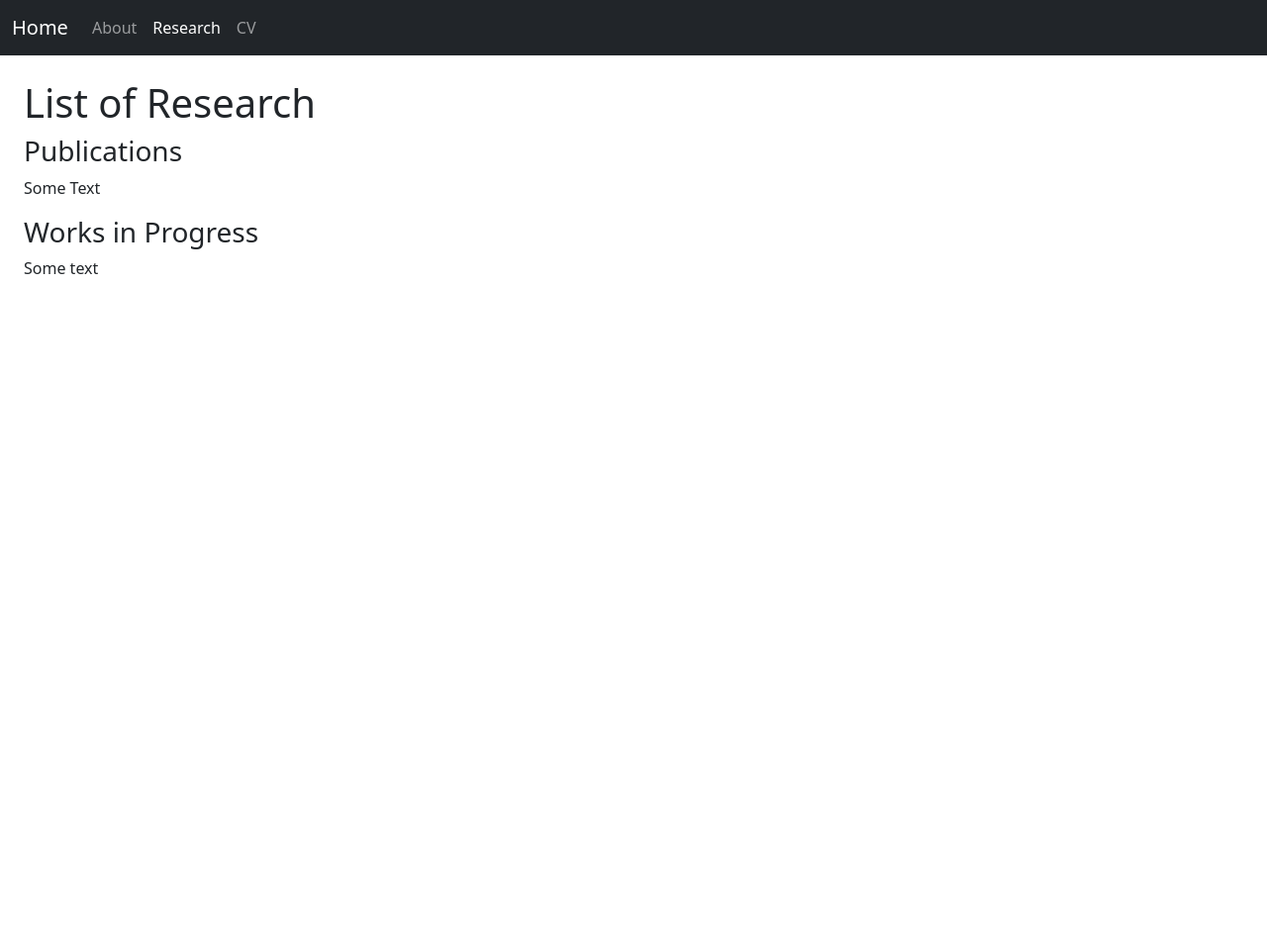
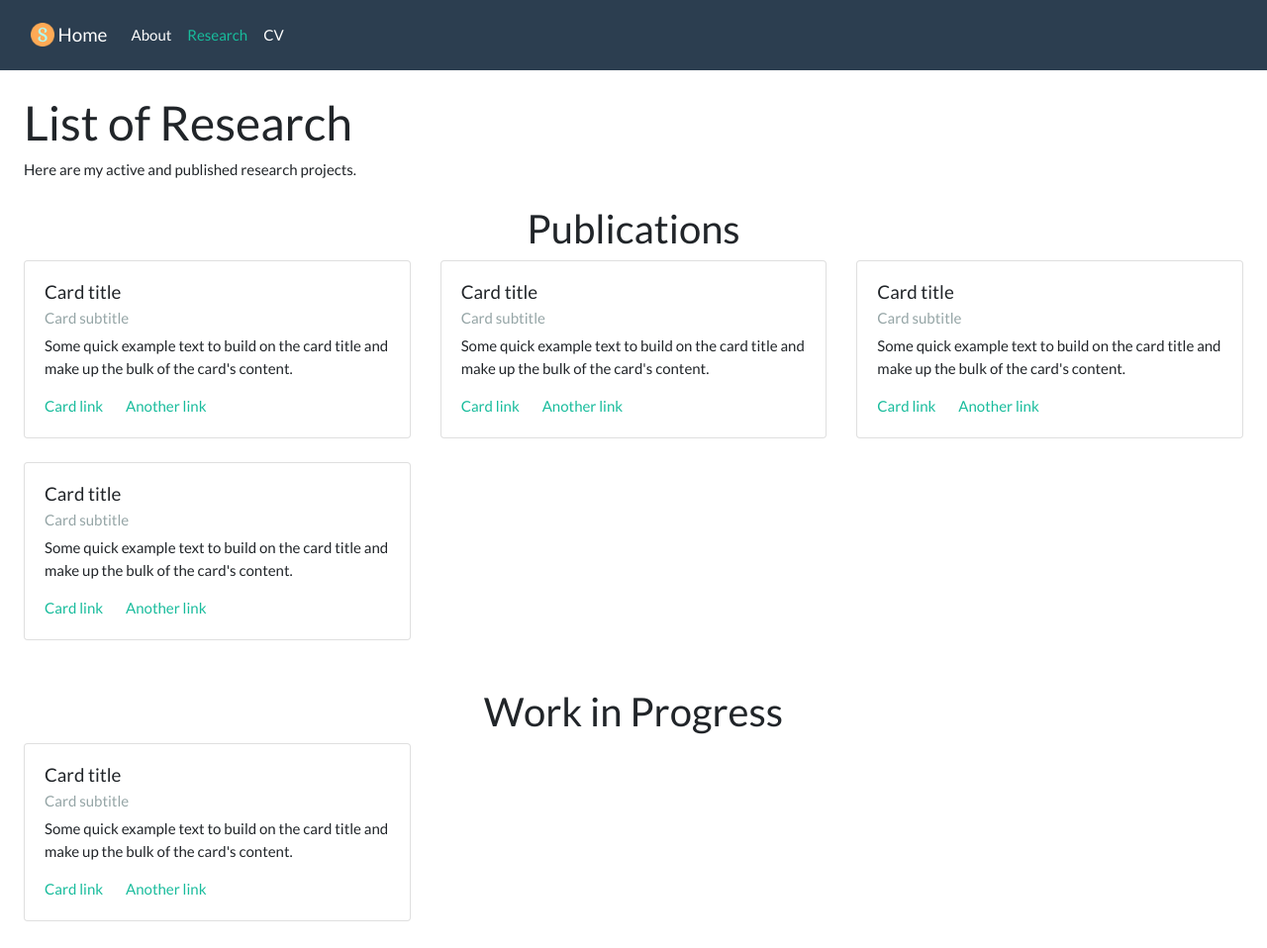
Before and after one commit to matdehaven/minimal-bootstrap-academic-website, a plain HTML site: page research.html in a window 1280 px wide. Shown: the whole page at 99% size. Before the commit the page ends 800 px from the top, so only its background shows below. Drawn offline with nearby package versions, Linux system fonts and the light colour scheme.

Commit message:
Flatly theme, research cards, about me layout

```diff
--- a/research.html
+++ b/research.html
@@ -4,16 +4,19 @@
   <title>Research</title>
   <meta charset="utf-8">
   <meta name="viewport" content="width=device-width, initial-scale=1">
-  <link href="https://cdn.jsdelivr.net/npm/bootstrap@5.3.3/dist/css/bootstrap.min.css" rel="stylesheet">
+  <link href="https://cdn.jsdelivr.net/npm/bootswatch@4.5.2/dist/flatly/bootstrap.min.css" rel="stylesheet">
   <link rel="stylesheet" href="https://cdn.jsdelivr.net/npm/bootstrap-icons@1.5.0/font/bootstrap-icons.css">
   <script src="https://cdn.jsdelivr.net/npm/bootstrap@5.3.3/dist/js/bootstrap.bundle.min.js"></script>
 </head>
 <body>
 
 <!-- A grey horizontal navbar that becomes vertical on small screens -->
-<nav class="navbar navbar-expand-sm bg-dark navbar-dark">
+<nav class="navbar navbar-expand-sm bg-primary navbar-dark">
   <div class="container-fluid">
-    <a class="navbar-brand" href="index.html">Home</a>
+    <a class="navbar-brand" href="index.html">
+      <img src="logo.png" alt="" width="24" height="24" class="d-inline-block align-text-top">
+      Home
+    </a>
     <button class="navbar-toggler" type="button" data-bs-toggle="collapse" data-bs-target="#collapsibleNavbar">
       <span class="navbar-toggler-icon"></span>
     </button>
@@ -23,7 +26,7 @@
           <a class="nav-link" href="about.html">About</a>
         </li>
         <li class="nav-item">
-          <a class="nav-link active" href="#">Research</a>
+          <a class="nav-link active" href="research.html">Research</a>
         </li>
         <li class="nav-item">
           <a class="nav-link" href="test-cv.pdf">CV</a>
@@ -34,13 +37,81 @@
 </nav>
 
 <div class = "container-fluid p-4">
-  <h1>List of Research</h1>
+  <h1 class="">List of Research</h1>
 
-  <h3>Publications</h3>
-  <p>Some Text</p>
+  Here are my active and published research projects.
 
-  <h3>Works in Progress</h3>
-  <p>Some text</p>
+  <h2 class="text-center mt-4">Publications</h2>
+
+  <div class="row row-cols-1 row-cols-md-3">
+
+    <div class="col mb-4">
+      <div class="card">
+        <div class="card-body">
+          <h5 class="card-title">Card title</h5>
+          <h6 class="card-subtitle mb-2 text-muted">Card subtitle</h6>
+          <p class="card-text">Some quick example text to build on the card title and make up the bulk of the card's content.</p>
+          <a href="#" class="card-link">Card link</a>
+          <a href="#" class="card-link">Another link</a>
+        </div>
+      </div>
+    </div>
+
+    <div class="col mb-4">
+      <div class="card">
+        <div class="card-body">
+          <h5 class="card-title">Card title</h5>
+          <h6 class="card-subtitle mb-2 text-muted">Card subtitle</h6>
+          <p class="card-text">Some quick example text to build on the card title and make up the bulk of the card's content.</p>
+          <a href="#" class="card-link">Card link</a>
+          <a href="#" class="card-link">Another link</a>
+        </div>
+      </div>
+    </div>
+
+    <div class="col mb-4">
+      <div class="card">
+        <div class="card-body">
+          <h5 class="card-title">Card title</h5>
+          <h6 class="card-subtitle mb-2 text-muted">Card subtitle</h6>
+          <p class="card-text">Some quick example text to build on the card title and make up the bulk of the card's content.</p>
+          <a href="#" class="card-link">Card link</a>
+          <a href="#" class="card-link">Another link</a>
+        </div>
+      </div>
+    </div>
+
+    <div class="col mb-4">
+      <div class="card">
+        <div class="card-body">
+          <h5 class="card-title">Card title</h5>
+          <h6 class="card-subtitle mb-2 text-muted">Card subtitle</h6>
+          <p class="card-text">Some quick example text to build on the card title and make up the bulk of the card's content.</p>
+          <a href="#" class="card-link">Card link</a>
+          <a href="#" class="card-link">Another link</a>
+        </div>
+      </div>
+    </div>
+
+  </div>
+
+  <h2 class="text-center mt-4">Work in Progress</h2>
+
+  <div class="row row-cols-1 row-cols-md-3">
+
+    <div class="col mb-4">
+      <div class="card">
+        <div class="card-body">
+          <h5 class="card-title">Card title</h5>
+          <h6 class="card-subtitle mb-2 text-muted">Card subtitle</h6>
+          <p class="card-text">Some quick example text to build on the card title and make up the bulk of the card's content.</p>
+          <a href="#" class="card-link">Card link</a>
+          <a href="#" class="card-link">Another link</a>
+        </div>
+      </div>
+    </div>
+
+  </div>
 
 </div>
 
```
Also changed, not shown: about.html (+28 -6 lines), index.html (+11 -8 lines), logo.png (added).
